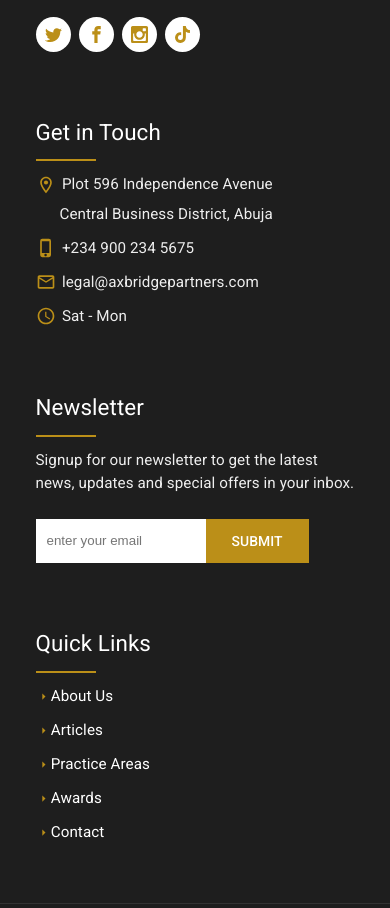
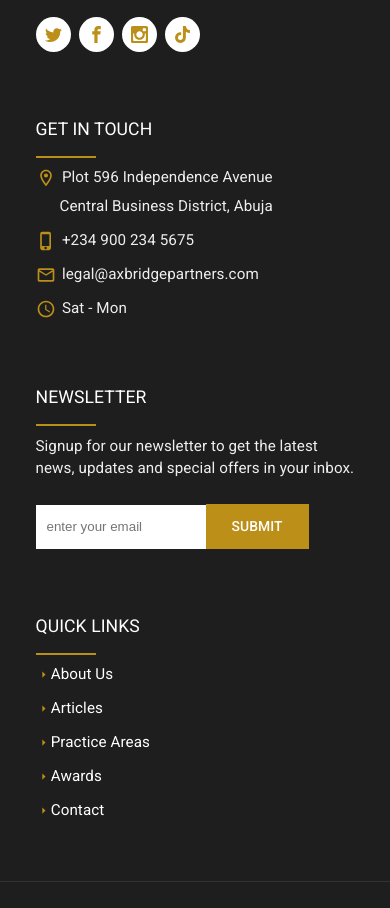
Before and after one commit to Babadinho/axbridge-frontend, a Next.js app: page / in a window 390 px wide. Shown: the part 7864-8772 px from the top of the page. Built offline with nearby package versions, Linux system fonts and the light colour scheme.

Commit message:
change footer header text styling

```diff
--- a/src/styles/layouts/_footer.scss
+++ b/src/styles/layouts/_footer.scss
@@ -24,17 +24,18 @@
     }
 
     &__header {
-        font-size: 1.5rem;
+        font-size: 1.2rem;
         position: relative;
         color: $color-white;
         font-weight: 400;
+        text-transform: uppercase;
 
         &::after {
             position: absolute;
             content: "";
             height: 2px;
             width: 60px;
-            top: 2.7rem;
+            top: 2.5rem;
             left: 0;
             background-color: $color-yellow-darker;
         }
--- a/src/styles/layouts/_responsive.scss
+++ b/src/styles/layouts/_responsive.scss
@@ -578,7 +578,7 @@
         }
 
         &__header {
-            font-size: 1.4rem;
+            font-size: 1.1rem;
         }
 
         &__about, &__contact, &__links {
```
